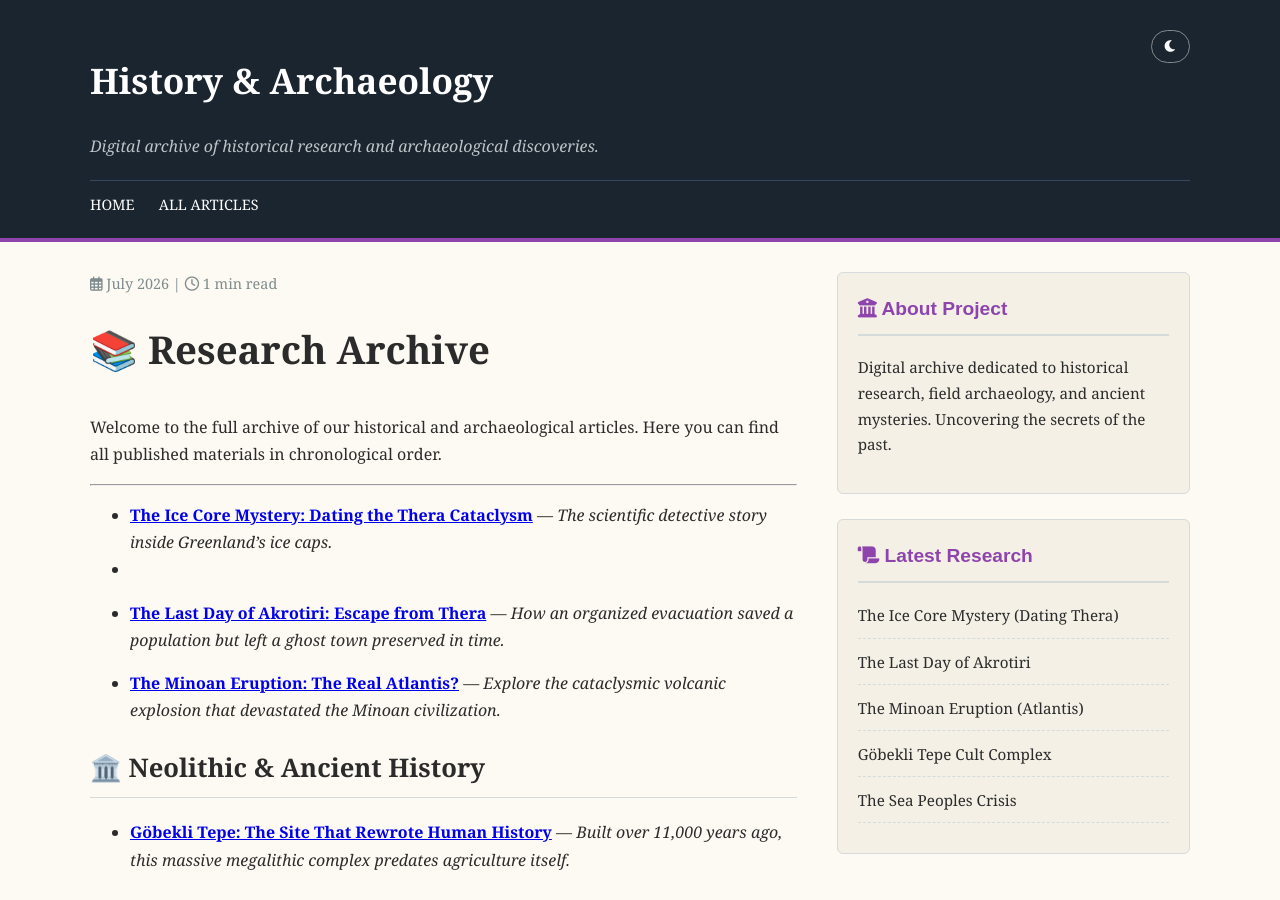
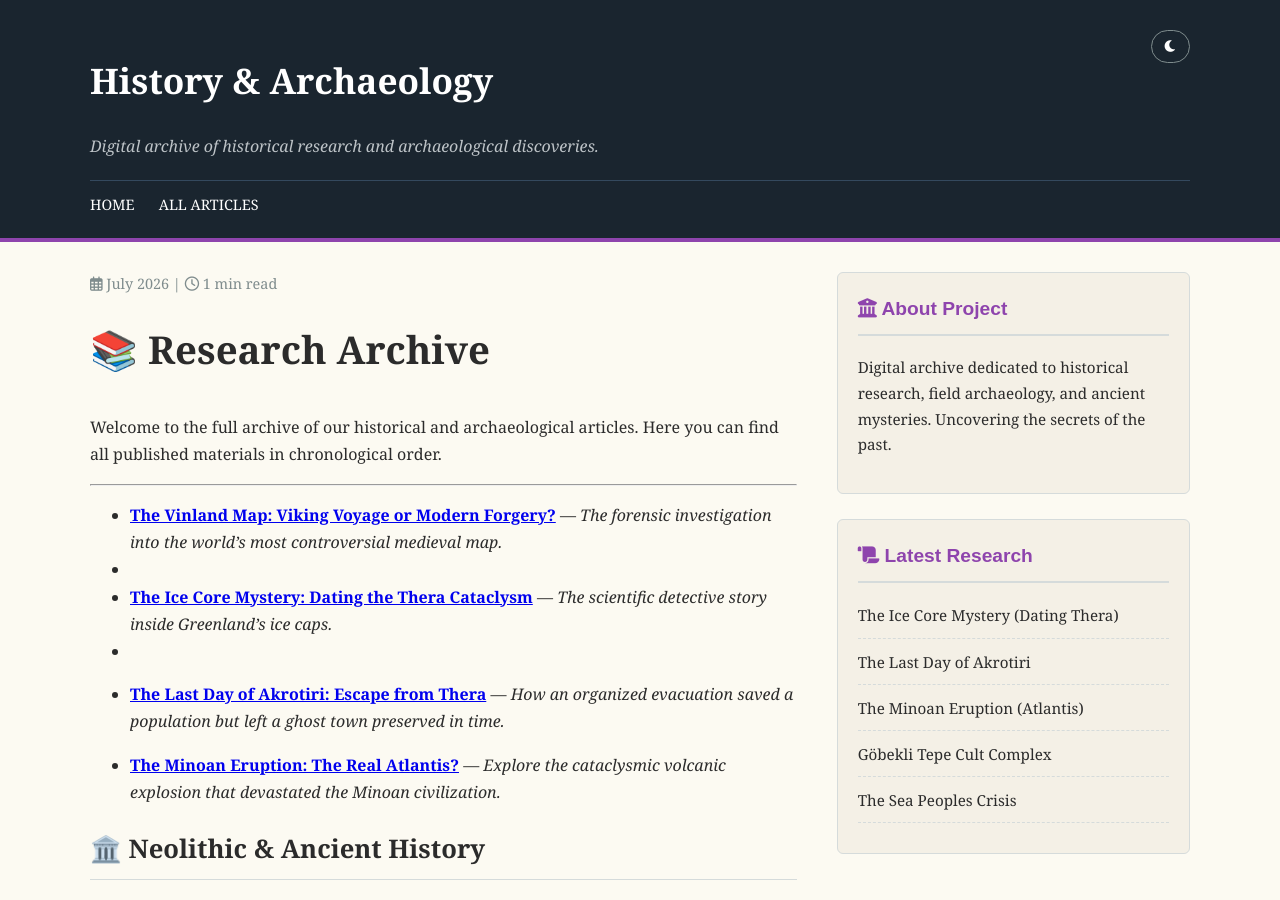
Before and after one commit to history-archaeology-project/history-archaeology-project.github.io, a Jekyll site: the page built from articles/index.md, in a window 1280 px wide and 900 px high. Built offline with Jekyll 4.4.1, drawn with Linux system fonts in a browser that asks for light colours; comment, search, counter and statistics services are not loaded.

Commit message:
Update index.md

```diff
--- a/articles/index.md
+++ b/articles/index.md
@@ -8,6 +8,8 @@ title: Archive of All Articles
 Welcome to the full archive of our historical and archaeological articles. Here you can find all published materials in chronological order.
 
 ---
+*   **[The Vinland Map: Viking Voyage or Modern Forgery?](/articles/vinland-map-mystery)** — *The forensic investigation into the world's most controversial medieval map.*
+*
 *   **[The Ice Core Mystery: Dating the Thera Cataclysm](/articles/ice-core-mystery)** — *The scientific detective story inside Greenland's ice caps.*
 *
 *   **[The Last Day of Akrotiri: Escape from Thera](/articles/last-day-of-akrotiri)** — *How an organized evacuation saved a population but left a ghost town preserved in time.*
```
